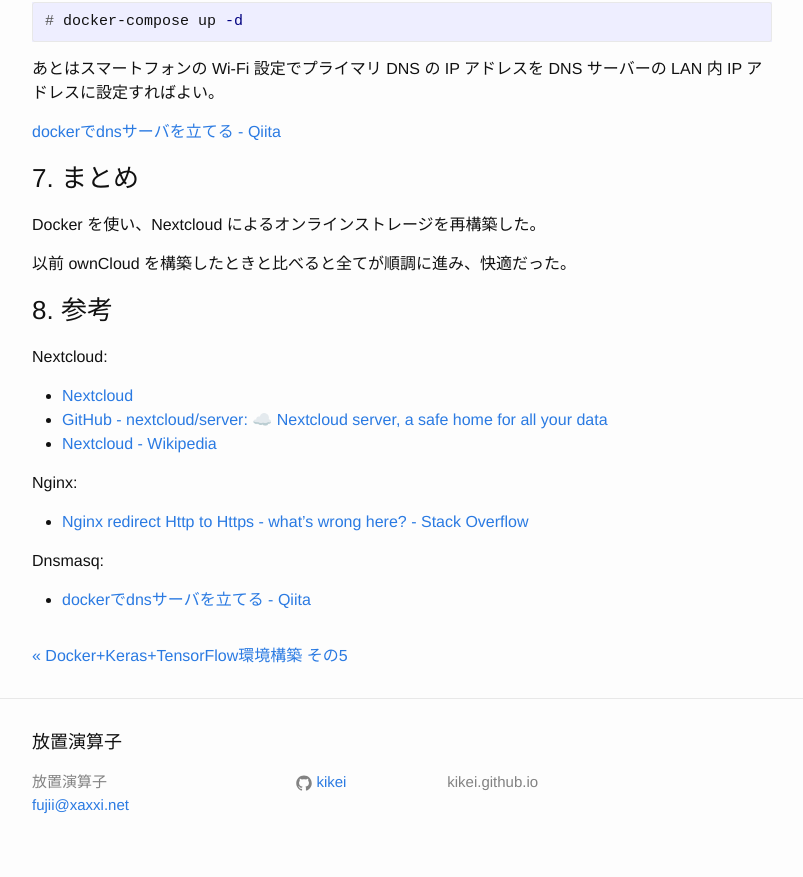
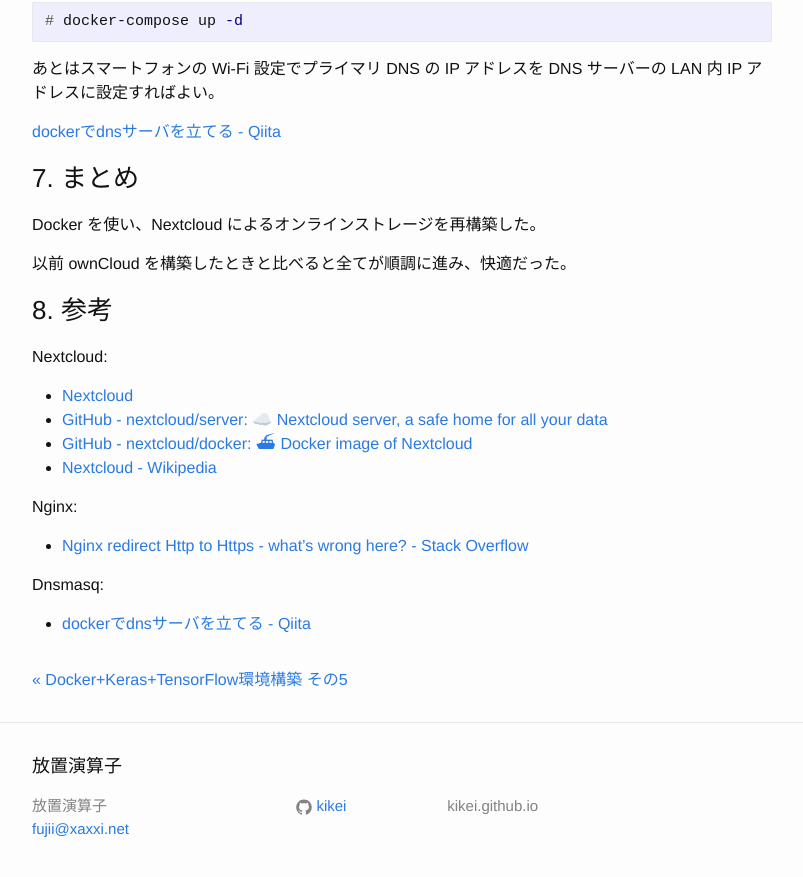
Before and after one commit to kikei/kikei.github.io, a Jekyll site: the page built from _posts/2019-08-11-nextcloud.md, in a window 1280 px wide and 900 px high, scrolled down 6014 px. Shown: the top 877 px of the window, without its empty margins (238-1041 px from the left). Built offline with Jekyll 4.4.1, drawn with Linux system fonts in a browser that asks for light colours; comment, search, counter and statistics services are not loaded.

Commit message:
add link to nextcloud/docker to the last post about nextcloud

```diff
--- a/_posts/2019-08-11-nextcloud.md
+++ b/_posts/2019-08-11-nextcloud.md
@@ -298,6 +298,7 @@
 
 - [Nextcloud](https://nextcloud.com/)
 - [GitHub \- nextcloud/server: ☁️ Nextcloud server, a safe home for all your data](https://github.com/nextcloud/server)
+- [GitHub \- nextcloud/docker: ⛴ Docker image of Nextcloud](https://github.com/nextcloud/docker)
 - [Nextcloud \- Wikipedia](https://ja.wikipedia.org/wiki/Nextcloud)
 
 Nginx:
```
